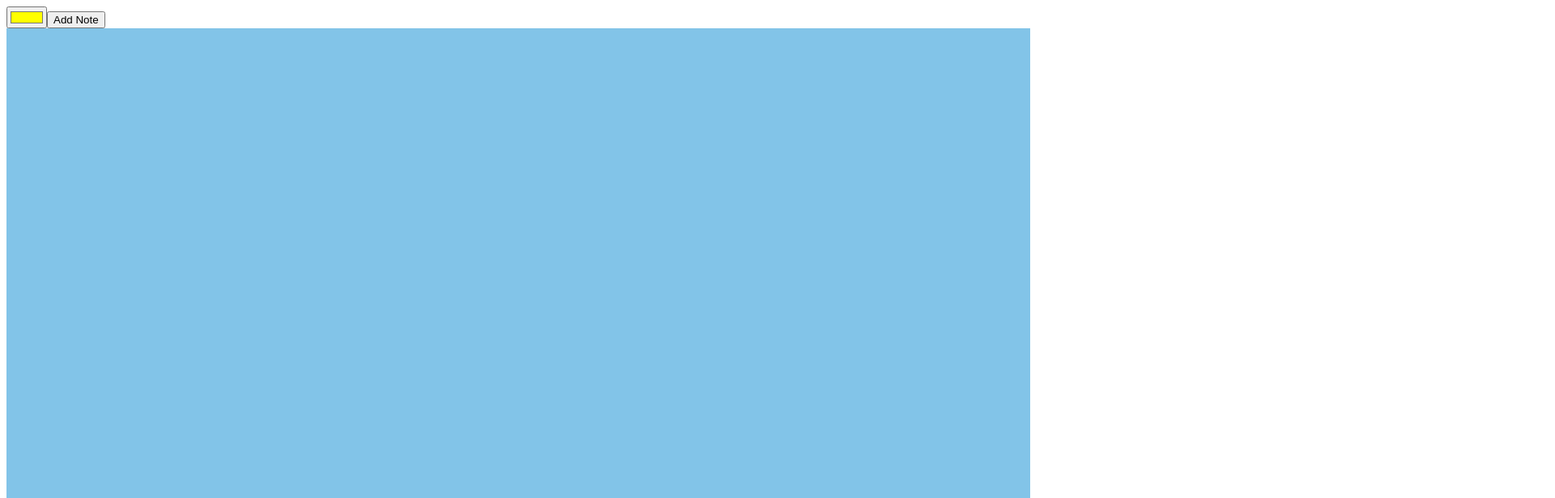
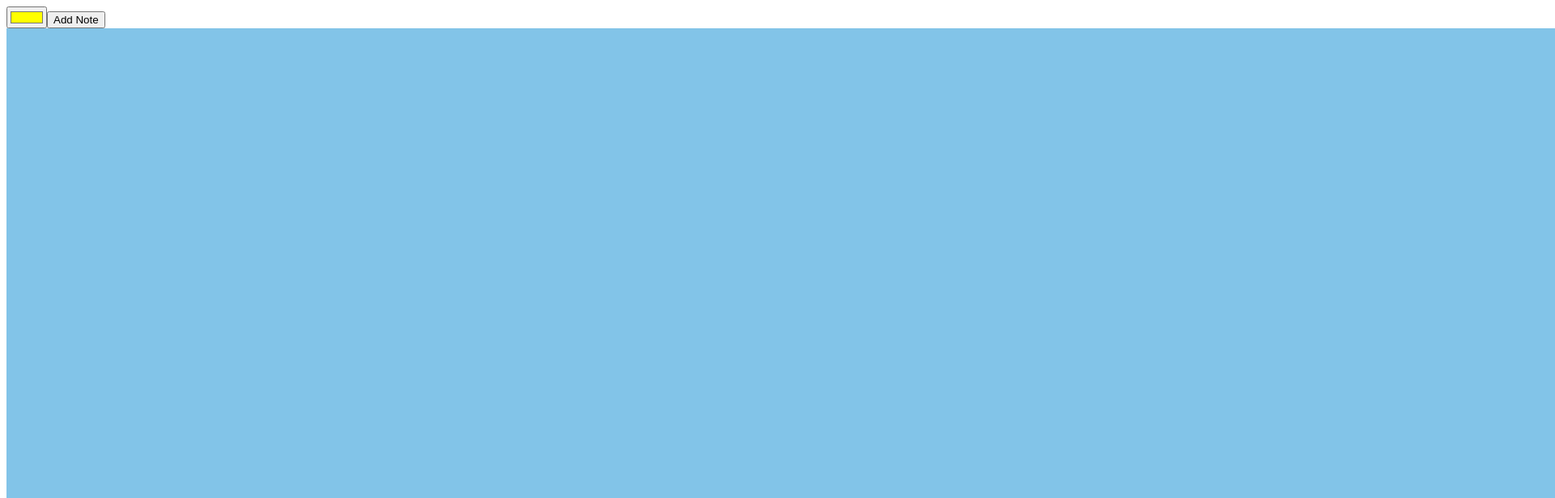
Before and after one commit to tomoki33/miro, a Vue app in the folder pikachu_frontend/: page / in a window 1280 px wide. Shown: the top 616 px of the page at 81% size, 1920 px wide, since content can reach past the window. Built offline with nearby package versions, Linux system fonts and the light colour scheme.

Commit message:
文字位置を中央に変更、キャンバスサイズ変更

```diff
--- a/pikachu_frontend/src/App.vue
+++ b/pikachu_frontend/src/App.vue
@@ -13,7 +13,7 @@
         <div class="note-content">
           <textarea
             v-model="note.text"
-            :style="{ backgroundColor: note.color }"
+            :style="{ backgroundColor: note.color , textAlign: 'center' }"
             @focus="editingIndex = index"
             @blur="editingIndex = -1"
           ></textarea>
@@ -80,8 +80,8 @@ export default {
 <style scoped>
 .canvas {
   position: relative;
-  width: 100%;
-  height: 600px;
+  width: 10000px;
+  height: 10000px;
   background-color: #82c4e8;
 }
 
```
